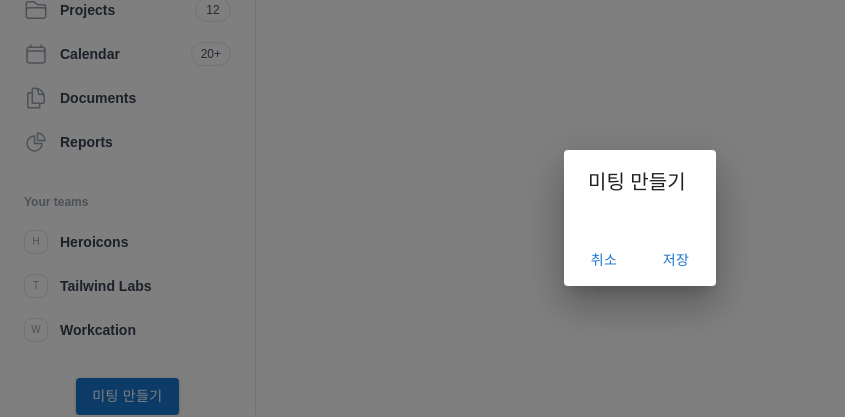
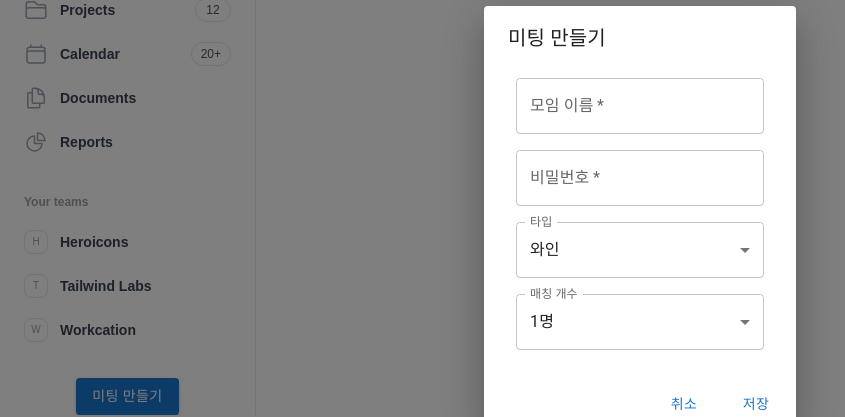
Before and after one commit to hwangnamin/namin-92, a Next.js app: page /admin in a window 1280 px wide. Both pictures are taken after a click on the button "미팅 만들기". Shown: the part 182-599 px from the top of the page, without its empty margins (0-845 px from the left). Built offline with nearby package versions, Linux system fonts and the light colour scheme; no server answers.

Commit message:
feat: 관리자 페이지에서 모임 생성

```diff
--- a/package.json
+++ b/package.json
@@ -14,6 +14,7 @@
     "@heroicons/react": "^2.2.0",
     "@mui/material": "^7.3.4",
     "@mui/x-date-pickers": "^8.15.0",
+    "@supabase/supabase-js": "^2.76.1",
     "dayjs": "^1.11.18",
     "next": "16.0.0",
     "react": "19.2.0",
--- a/src/app/admin/layout.jsx
+++ b/src/app/admin/layout.jsx
@@ -1,12 +1,18 @@
 "use client";
 
 import { useState } from "react";
+import Form from "next/form";
 import {
   Button,
   Dialog,
   DialogTitle,
   DialogContent,
   DialogActions,
+  TextField,
+  FormControl,
+  InputLabel,
+  Select,
+  MenuItem,
 } from "@mui/material";
 import { DatePicker, LocalizationProvider } from "@mui/x-date-pickers";
 import { AdapterDayjs } from "@mui/x-date-pickers/AdapterDayjs";
@@ -19,6 +25,8 @@ import {
   HomeIcon,
   UsersIcon,
 } from "@heroicons/react/24/outline";
+
+import { supabase } from "@/utils/supabaseClient";
 
 const navigation = [
   { name: "Dashboard", href: "#", icon: HomeIcon, count: "5", current: true },
@@ -51,15 +59,39 @@ function classNames(...classes) {
 }
 
 export default function AdminLayout({ children }) {
+  const [open, setOpen] = useState(false);
+
   const [date, setDate] = useState(dayjs());
-  const [open, setOpen] = useState(false);
+  const [name, setName] = useState("");
+  const [password, setPassword] = useState("");
+  const [type, setType] = useState("wine");
+  const [matching, setMatching] = useState(1);
 
   const handleClickOpen = () => {
     setOpen(true);
   };
 
   const handleClose = () => {
+    setName("");
+    setPassword("");
+    setType("wine");
+    setMatching(1);
+
     setOpen(false);
+  };
+
+  const handleAddMeeting = async () => {
+    const { error } = await supabase
+      .from("meeting")
+      .insert({ date, name, password, type, matching });
+
+    if (error && error.code === "23505") {
+      alert("해당 날짜에 같은 이름의 모임이 존재합니다.");
+
+      return;
+    }
+
+    handleClose();
   };
 
   return (
@@ -156,7 +188,51 @@ export default function AdminLayout({ children }) {
       <Dialog open={open}>
         <DialogTitle>미팅 만들기</DialogTitle>
         <DialogContent>
-          <form id="add-meeting"></form>
+          <Form
+            id="add-meeting"
+            className="flex flex-col gap-4 p-2"
+            action={handleAddMeeting}
+          >
+            <TextField
+              label="모임 이름"
+              value={name}
+              onChange={({ target }) => setName(target.value)}
+              required
+            />
+            <TextField
+              label="비밀번호"
+              value={password}
+              onChange={({ target }) => setPassword(target.value)}
+              required
+            />
+            <FormControl>
+              <InputLabel id="type">타입</InputLabel>
+              <Select
+                labelId="type"
+                label="타입"
+                value={type}
+                onChange={({ target }) => setType(target.value)}
+              >
+                <MenuItem value="wine">와인</MenuItem>
+                <MenuItem value="coffee">커피</MenuItem>
+              </Select>
+            </FormControl>
+            <FormControl>
+              <InputLabel id="matching">매칭 개수</InputLabel>
+              <Select
+                labelId="matching"
+                label="매칭 개수"
+                value={matching}
+                onChange={({ target }) => setMatching(target.value)}
+              >
+                <MenuItem value={1}>1명</MenuItem>
+                <MenuItem value={2}>2명</MenuItem>
+                <MenuItem value={3}>3명</MenuItem>
+                <MenuItem value={4}>4명</MenuItem>
+                <MenuItem value={5}>5명</MenuItem>
+              </Select>
+            </FormControl>
+          </Form>
         </DialogContent>
         <DialogActions>
           <Button onClick={handleClose}>취소</Button>
--- a/src/app/layout.js
+++ b/src/app/layout.js
@@ -12,7 +12,7 @@ const geistMono = Geist_Mono({
 });
 
 export const metadata = {
-  title: "Create Next App",
+  title: "허밍벨라 미팅",
   description: "Generated by create next app",
 };
 
--- /dev/null
+++ b/src/utils/supabaseClient.js
@@ -0,0 +1,8 @@
+"use client";
+
+import { createClient } from "@supabase/supabase-js";
+
+const supabaseUrl = process.env.NEXT_PUBLIC_SUPABASE_URL;
+const supabasePublishableKey = process.env.NEXT_PUBLIC_SUPABASE_PUBLISHABLE_KEY;
+
+export const supabase = createClient(supabaseUrl, supabasePublishableKey);
```
Also changed, not shown: 1 other file (tests, documents, lock files or other folders).
